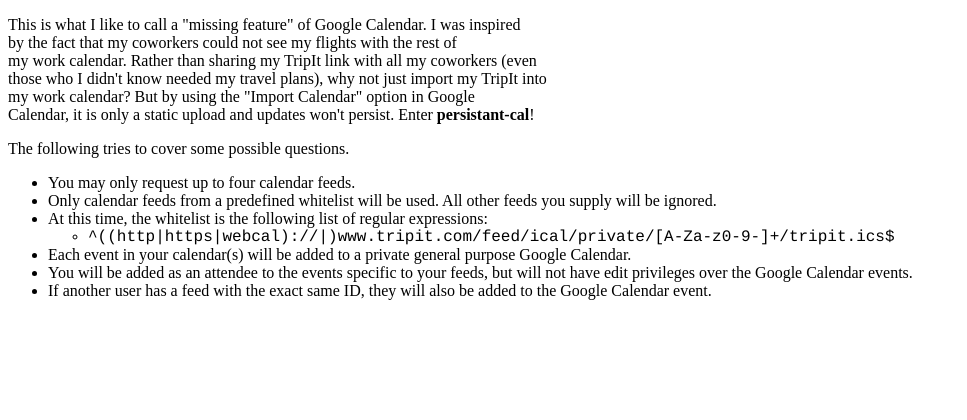
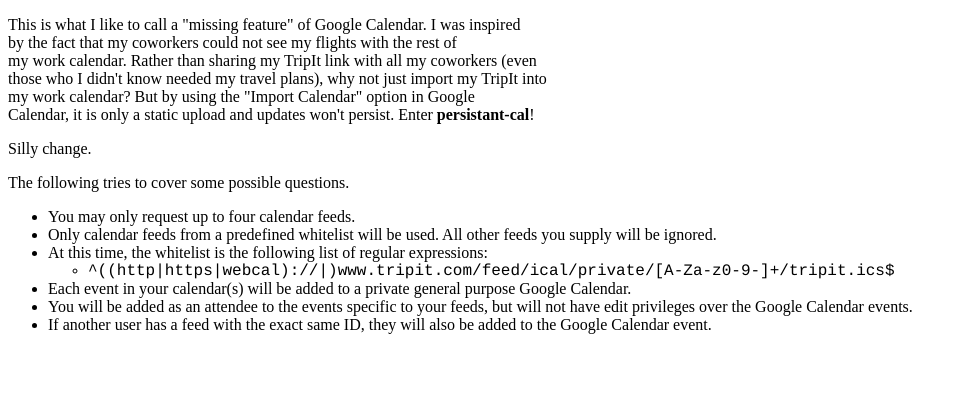
Before and after one commit to dhermes/persistent-cal, a Python web app: template templates/about.html in a window 1280 px wide. Shown: the top 420 px of the page, without its empty margins (0-967 px from the left). Run offline with Jinja, Linux system fonts and the light colour scheme; the template is opened without the code that fills it, so the values that code supplies are empty.

Commit message:
Adding dummy paragraph to about page to test post commit hooks.

```diff
--- a/templates/about.html
+++ b/templates/about.html
@@ -14,6 +14,7 @@
       But by using the &quot;Import Calendar&quot; option in Google</br>
       Calendar, it is only a static upload and updates won't persist. Enter
       <strong>persistant-cal</strong>!</p>
+      <p>Silly change.</p>
       <p>The following tries to cover some possible questions.</p>
       <ul>
         <li>You may only request up to four calendar feeds.</li>
```
